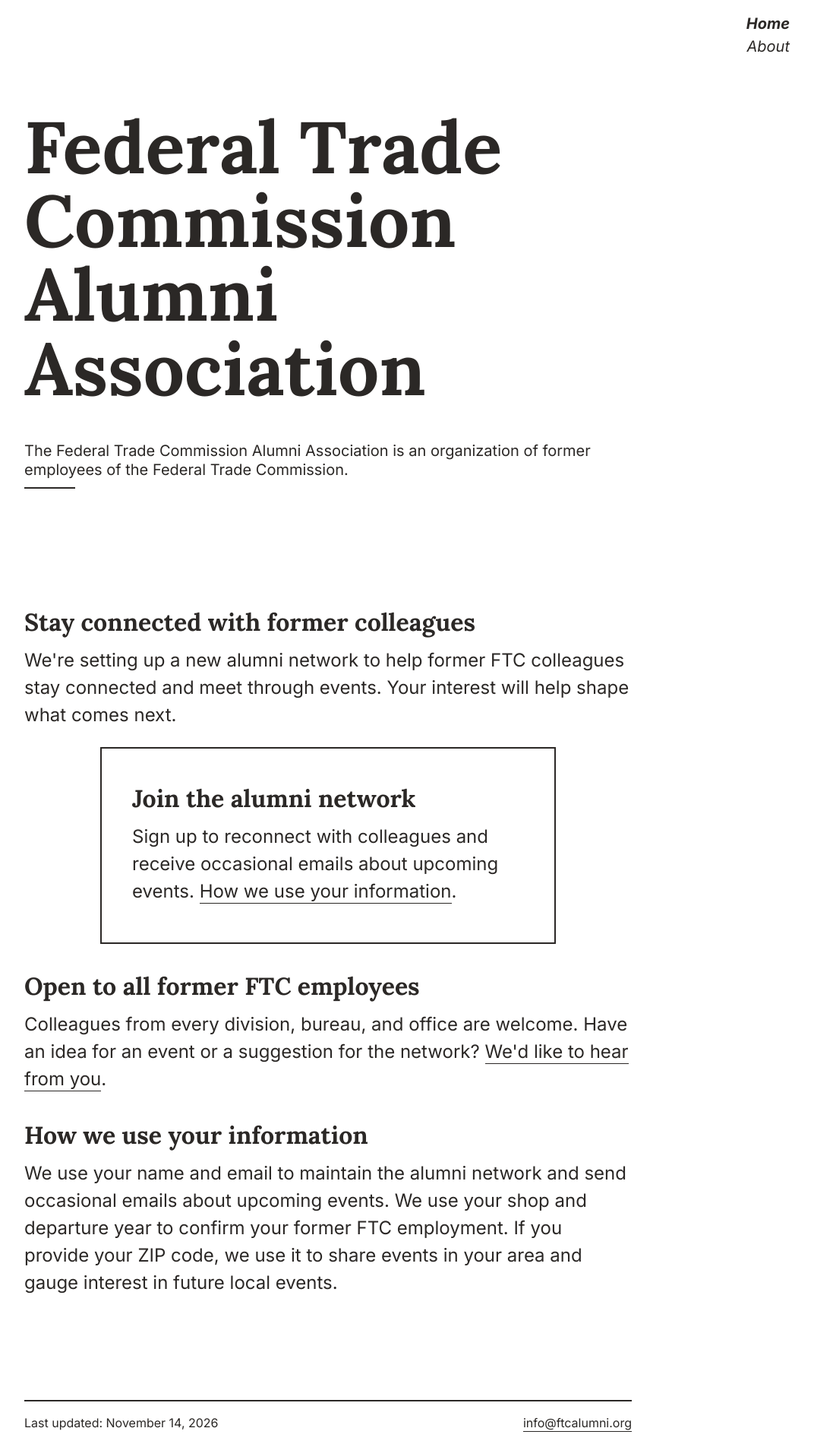
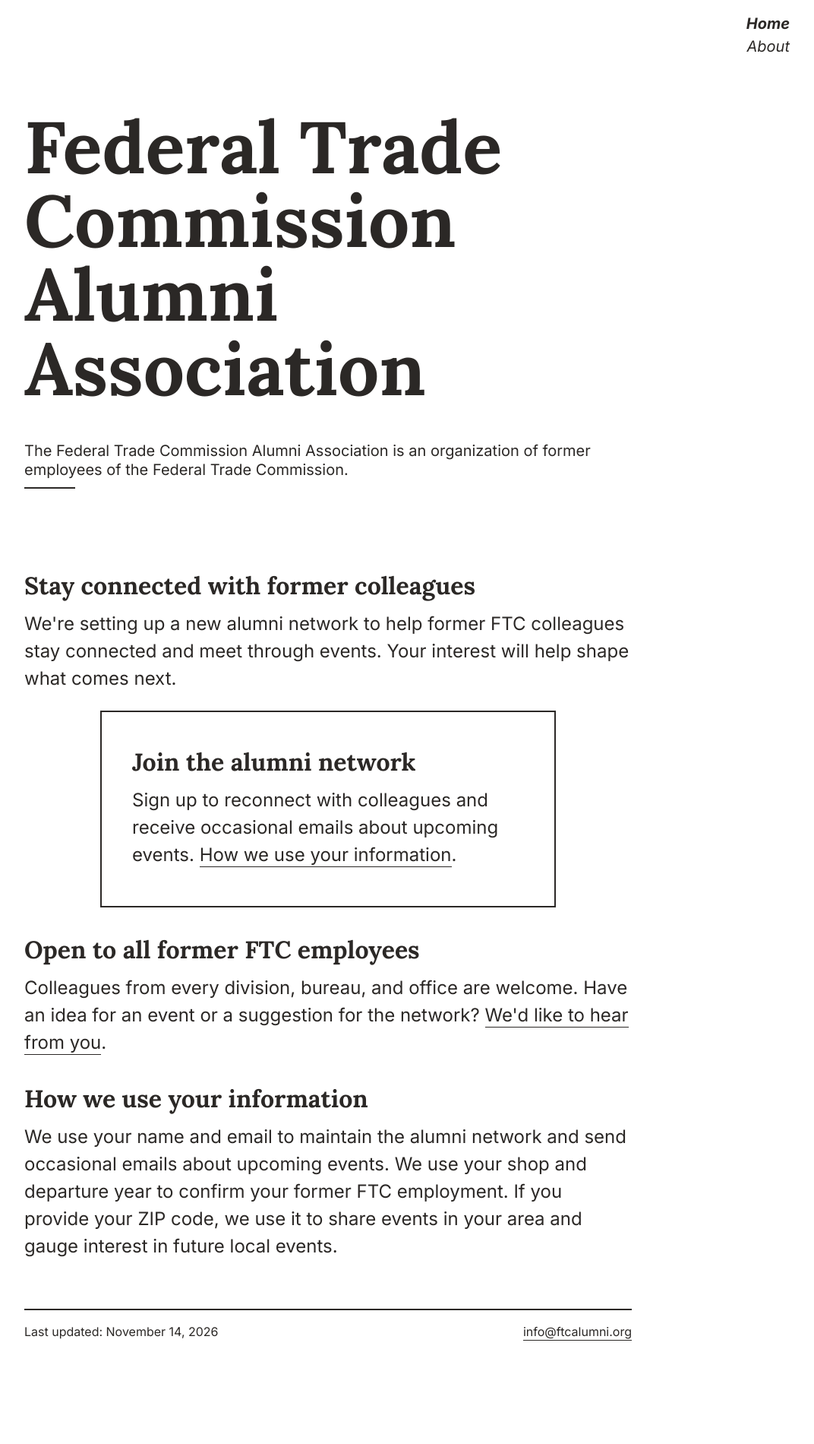
Before and after one commit to ftcalumni/ftcalumni.org, a Jekyll site: the page built from index.html, in a window 1280 px wide. Shown: the whole page at 76% size, without its empty margins (208-1280 px from the left). Built offline with Jekyll 4.4.1, drawn with Linux system fonts in a browser that asks for light colours; after the commit the page ends 1780 px from its top, so only the background shows below that.

Commit message:
adjust spacing

```diff
--- a/_includes/header.html
+++ b/_includes/header.html
@@ -3,7 +3,7 @@
     <ul class="mt-1 mt-lg-2 mr-2 mr-lg-3">
       {% for nav_item in site.data.navigation %}
         {% if nav_item.title %}
-        <li class="inline-block block-lg text-right ml-1 ml-lg-0">
+        <li class="inline-block block-lg text-right mx-1 mx-lg-0">
           <a class="italic {% if nav_item.url == page.url %}bold{% endif %} no-underline h4" href="{{ nav_item.url | relative_url }}">
             {{ nav_item.title }}
           </a>
--- a/_layouts/home.html
+++ b/_layouts/home.html
@@ -12,10 +12,10 @@ layout: default
 
 </div>
 
-<div class="container mx-auto px-2 py-2">
+<div class="container mx-auto px-2">
   {% assign stripped_content = content | strip_html | strip %}
   {% if stripped_content != "" %}
-  <div class="py-2 mb-2 prose {% if site.posts.size > 0 %}border-bottom-thick{% endif %}">
+  <div class="mb-2 prose{% if site.posts.size > 0 %} border-bottom-thick{% endif %}">
     {{ content }}
   </div>
   {% endif %}
--- a/_layouts/page.html
+++ b/_layouts/page.html
@@ -5,7 +5,7 @@ layout: default
 
   {% include page_heading.html %}
 
-  <div class="prose mb-4 py-4">
+  <div class="prose mb-4">
     {{ content }}
   </div>
 </article>
--- a/_layouts/post.html
+++ b/_layouts/post.html
@@ -12,7 +12,7 @@ layout: default
     </div>
   </div>
 
-  <div class="prose py-4" itemprop="articleBody">
+  <div class="prose" itemprop="articleBody">
       {{ content }}
   </div>
 </article>
--- a/_sass/athena-theme/_utilities.scss
+++ b/_sass/athena-theme/_utilities.scss
@@ -330,6 +330,31 @@
   margin-right: auto;
 }
 
+.mx-0 {
+  margin-left: 0;
+  margin-right: 0;
+}
+
+.mx-1 {
+  margin-left: $spacer-1;
+  margin-right: $spacer-1;
+}
+
+.mx-2 {
+  margin-left: $spacer-2;
+  margin-right: $spacer-2;
+}
+
+.mx-3 {
+  margin-left: $spacer-3;
+  margin-right: $spacer-3;
+}
+
+.mx-4 {
+  margin-left: $spacer-4;
+  margin-right: $spacer-4;
+}
+
 .mt-0 {
   margin-top: 0;
 }
@@ -417,6 +442,31 @@
     margin-right: auto;
   }
 
+  .mx-lg-0 {
+    margin-left: 0;
+    margin-right: 0;
+  }
+
+  .mx-lg-1 {
+    margin-left: $spacer-1;
+    margin-right: $spacer-1;
+  }
+
+  .mx-lg-2 {
+    margin-left: $spacer-2;
+    margin-right: $spacer-2;
+  }
+
+  .mx-lg-3 {
+    margin-left: $spacer-3;
+    margin-right: $spacer-3;
+  }
+
+  .mx-lg-4 {
+    margin-left: $spacer-4;
+    margin-right: $spacer-4;
+  }
+
   .mt-lg-0 {
     margin-top: 0;
   }
```
